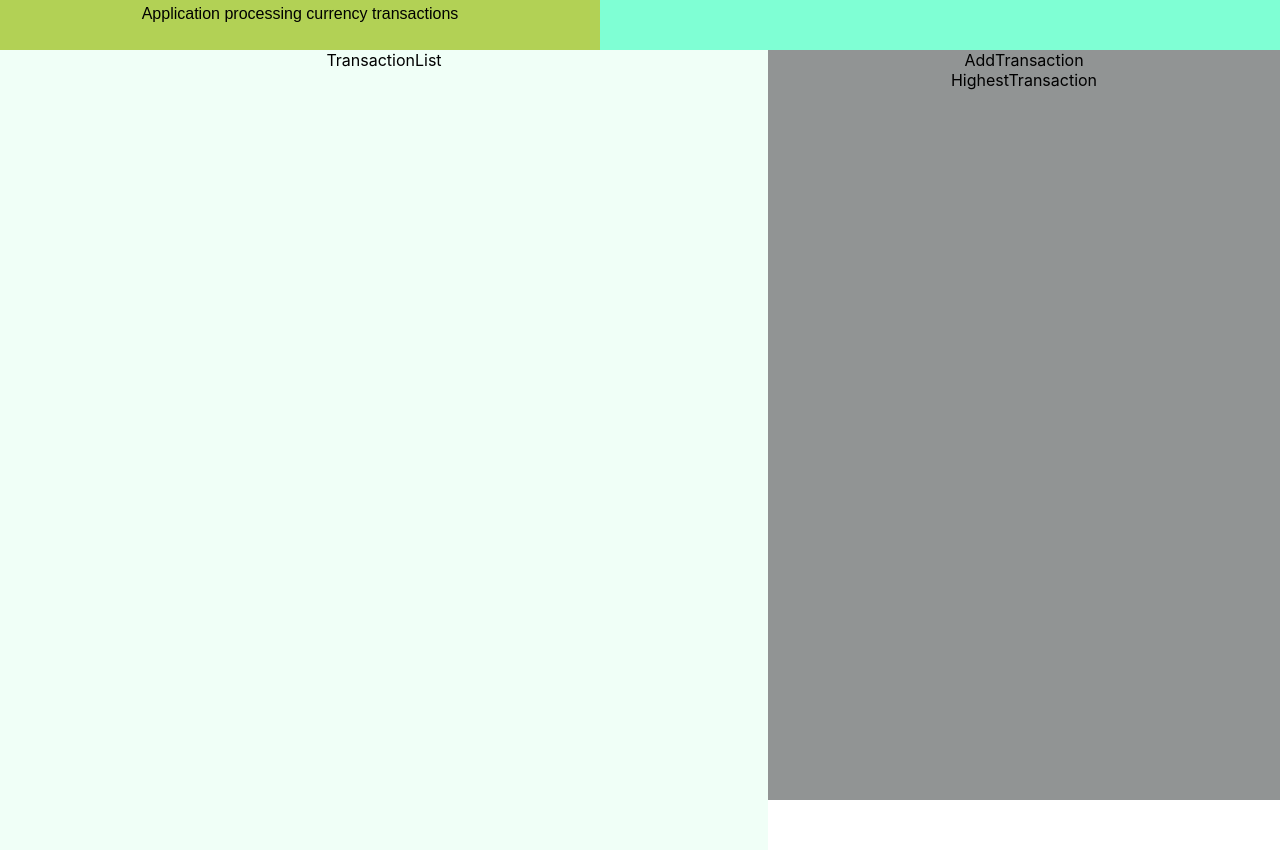
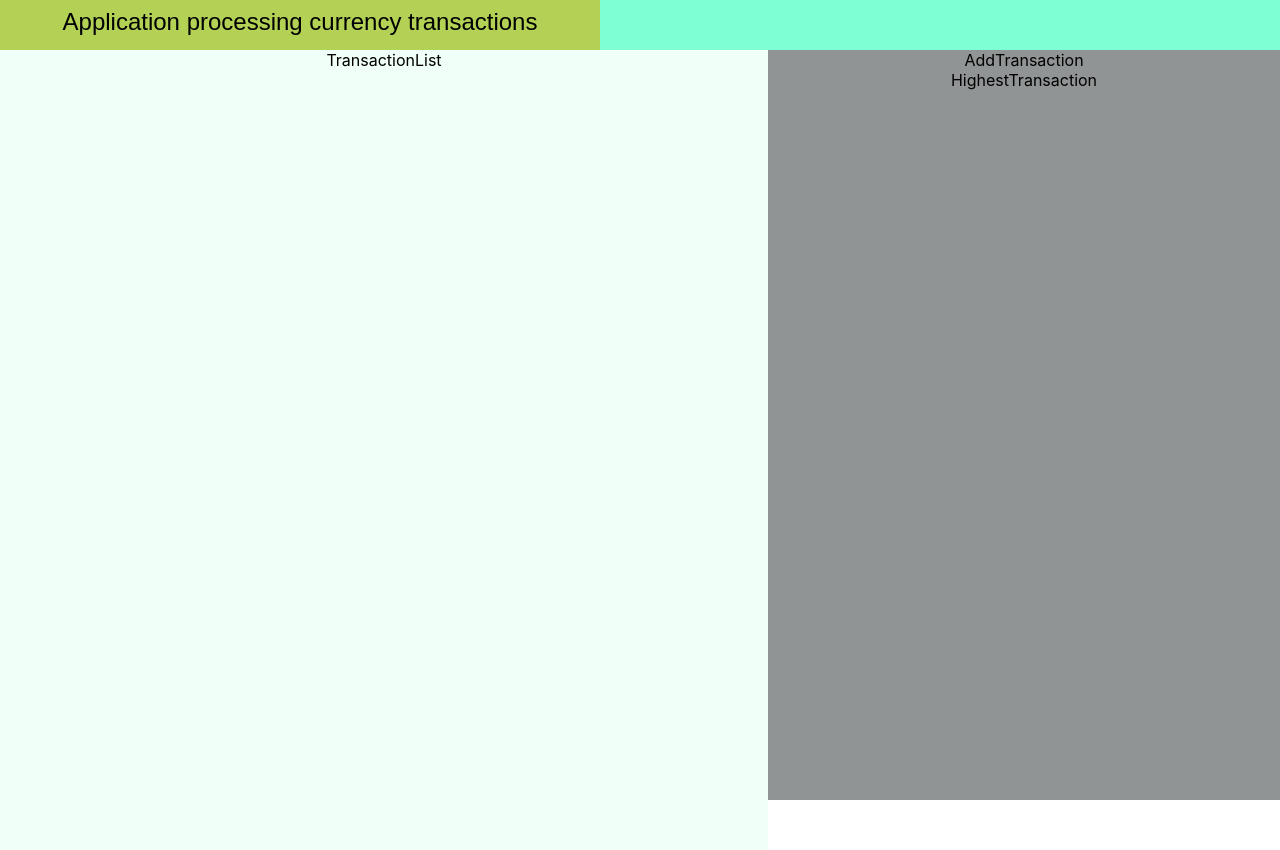
Before and after one commit to lukaszjagodka/application-processing-currency-transactions, a React (Create React App) app: page / in a window 1280 px wide. Built offline with nearby package versions, Linux system fonts and the light colour scheme; the HTML template or start-up script is replaced by a standard one.

Commit message:
Add Material UI

```diff
--- a/package.json
+++ b/package.json
@@ -3,6 +3,9 @@
   "version": "0.1.0",
   "private": true,
   "dependencies": {
+    "@emotion/react": "^11.9.0",
+    "@emotion/styled": "^11.8.1",
+    "@mui/material": "^5.8.0",
     "@testing-library/jest-dom": "^5.16.4",
     "@testing-library/react": "^13.2.0",
     "@testing-library/user-event": "^13.5.0",
--- a/public/index.html
+++ b/public/index.html
@@ -11,6 +11,10 @@
     />
     <link rel="apple-touch-icon" href="%PUBLIC_URL%/logo192.png" />
     <link rel="manifest" href="%PUBLIC_URL%/manifest.json" />
+    <link
+      rel="stylesheet"
+      href="https://fonts.googleapis.com/css?family=Roboto:300,400,500,700&display=swap"
+    />
     <title>React App</title>
   </head>
   <body>
--- a/src/components/Navbar/Navbar.css
+++ b/src/components/Navbar/Navbar.css
@@ -9,8 +9,7 @@
   height: 50px;
   width: 600px;
   position: static;
-  font: 1em sans-serif;
-  left: 0px;
+  font: 1.5em sans-serif;
 }
 
 .p-navbar {
```
Also changed, not shown: 1 other file (tests, documents, lock files or other folders).
